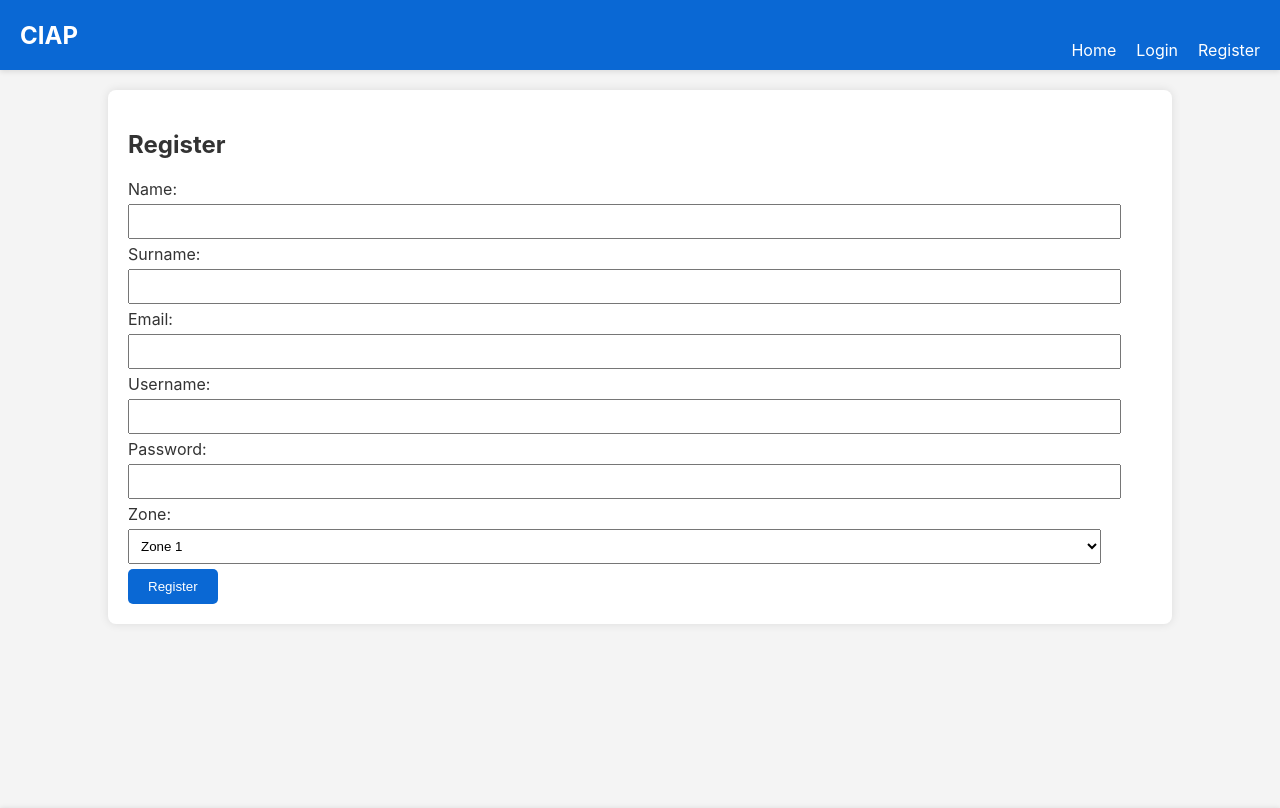
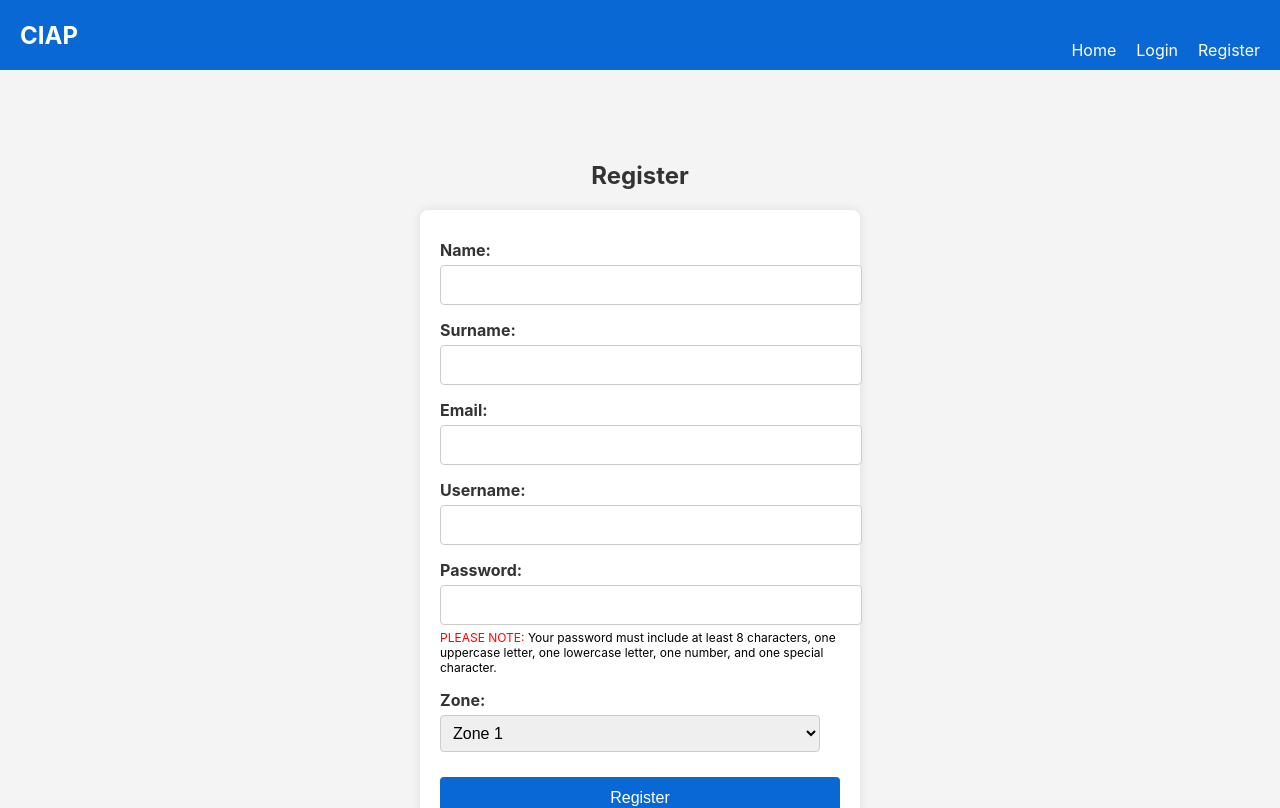
Before and after one commit to bvilane/CIAP, a React (Create React App) app in the folder ciap-frontend/: page /register in a window 1280 px wide. Shown: the top 808 px of the page. Built offline with nearby package versions, Linux system fonts and the light colour scheme.

Commit message:
Updated Register Form

```diff
--- /dev/null
+++ b/ciap-frontend/src/components/RegisterForm/RegisterForm.css
@@ -0,0 +1,82 @@
+/* RegisterForm.css */
+.register-container {
+    display: flex;
+    flex-direction: column;
+    align-items: center;
+    justify-content: center;
+    min-height: 100vh;
+    background-color: #f4f4f4;
+    padding: 20px;
+}
+
+h2 {
+    margin-bottom: 20px;
+    font-size: 24px;
+    color: #333;
+}
+
+.register-form {
+    width: 100%;
+    max-width: 400px;
+    background-color: #fff;
+    padding: 20px;
+    border-radius: 8px;
+    box-shadow: 0 0 10px rgba(0, 0, 0, 0.1);
+}
+
+.form-group {
+    margin-bottom: 15px;
+}
+
+label {
+    display: block;
+    font-weight: bold;
+    margin-bottom: 5px;
+    color: #333;
+}
+
+input[type="text"],
+input[type="email"],
+input[type="password"],
+select {
+    width: 100%;
+    padding: 10px;
+    margin-bottom: 5px;
+    border: 1px solid #ccc;
+    border-radius: 4px;
+    font-size: 16px;
+}
+
+button[type="submit"] {
+    width: 100%;
+    padding: 12px;
+    background-color: #0A68D4;
+    color: #fff;
+    border: none;
+    border-radius: 4px;
+    font-size: 16px;
+    cursor: pointer;
+    margin-top: 10px;
+}
+
+button[type="submit"]:hover {
+    background-color: #084a9d;
+}
+
+.password-hint {
+    color: black;
+    font-size: 12px;
+    margin-top: 5px;
+    display: block;
+}
+
+.password-hint .please-note {
+    color: red;
+    text-transform: uppercase;
+}
+
+.error-message {
+    color: red;
+    font-size: 14px;
+    margin-bottom: 15px;
+}
--- a/ciap-frontend/src/components/RegisterForm/RegisterForm.js
+++ b/ciap-frontend/src/components/RegisterForm/RegisterForm.js
@@ -1,6 +1,7 @@
 import React, { useState } from 'react';
 import axios from 'axios';
 import { useNavigate } from 'react-router-dom';
+import './RegisterForm.css'; // Add this line to import the CSS file
 
 function RegisterForm() {
     const [formData, setFormData] = useState({
@@ -34,10 +35,10 @@ function RegisterForm() {
     };
 
     return (
-        <div className="container">
+        <div className="register-container">
             <h2>Register</h2>
             {error && <p className="error-message">{error}</p>}
-            <form onSubmit={handleSubmit}>
+            <form onSubmit={handleSubmit} className="register-form">
                 <div className="form-group">
                     <label>Name:</label>
                     <input type="text" name="name" value={formData.name} onChange={handleInputChange} />
@@ -57,6 +58,7 @@ function RegisterForm() {
                 <div className="form-group">
                     <label>Password:</label>
                     <input type="password" name="password" value={formData.password} onChange={handleInputChange} />
+                    <small className="password-hint"><span className="please-note">PLEASE NOTE:</span> Your password must include at least 8 characters, one uppercase letter, one lowercase letter, one number, and one special character.</small>
                 </div>
                 <div className="form-group">
                     <label>Zone:</label>
```
